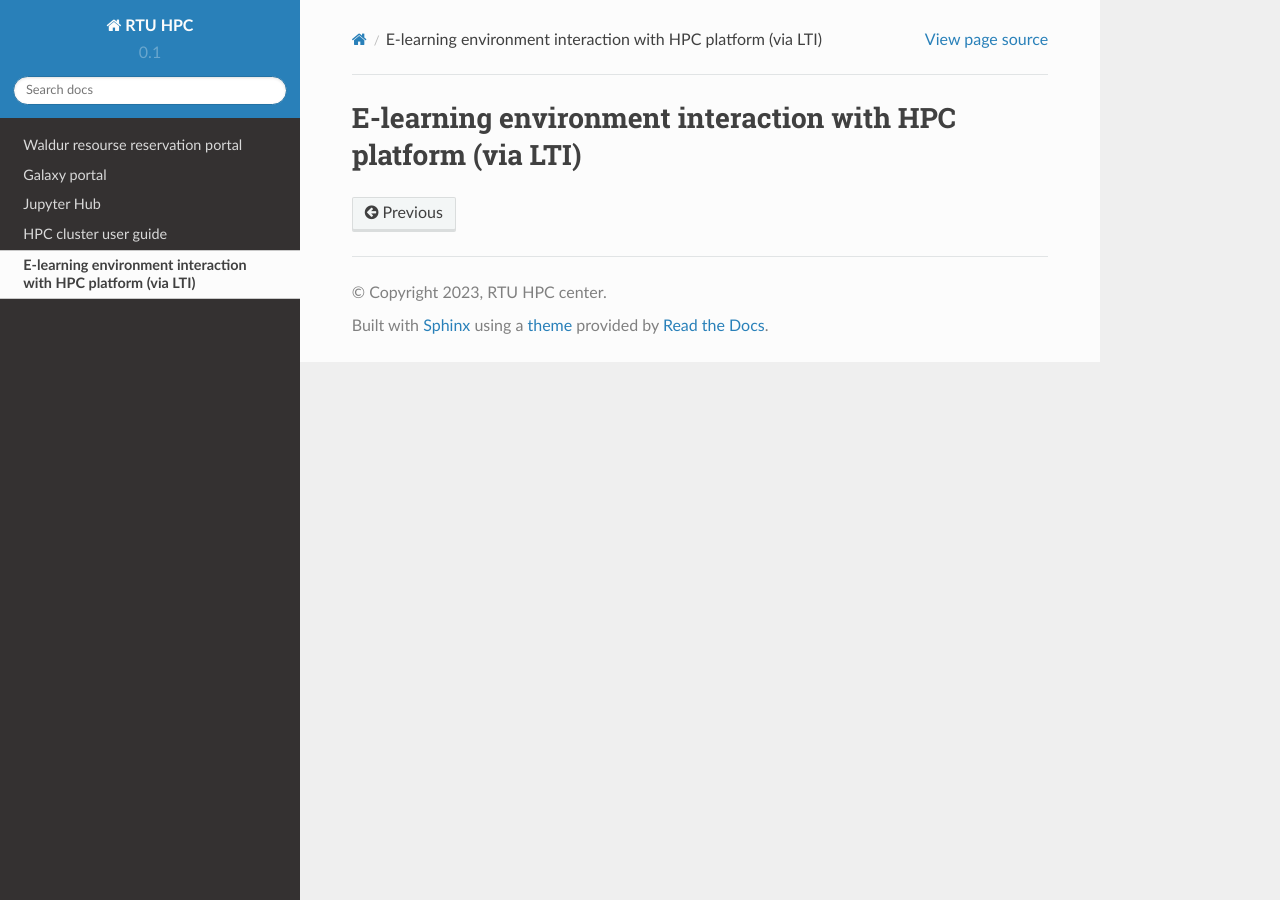
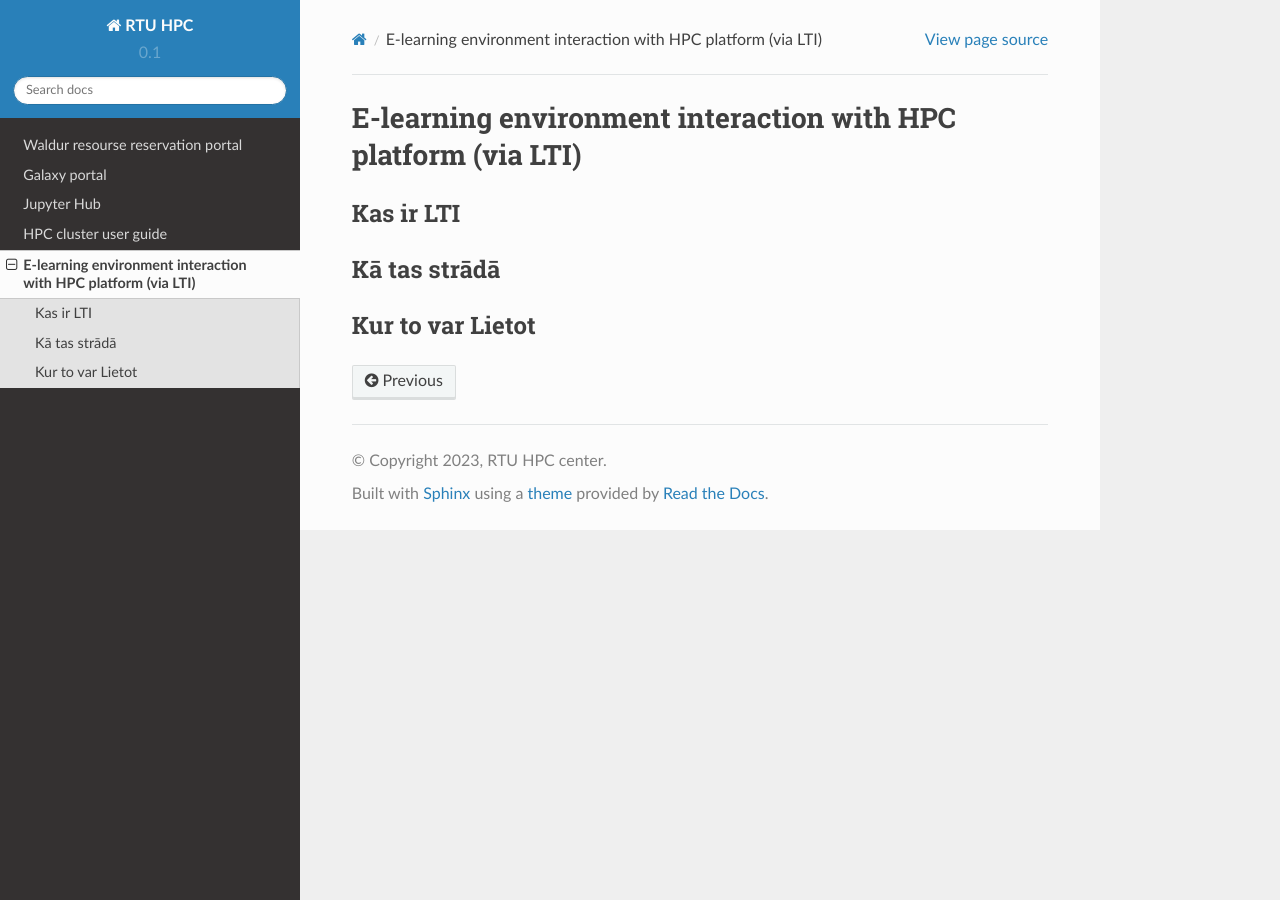
Before and after one commit to rtuhpc/hpc-platform, a Sphinx documentation site: the page built from doc/lti.md, in a window 1280 px wide. Built offline with Sphinx 7.4.7 and the Read the Docs theme 2.0.0, drawn with Linux system fonts in a browser that asks for light colours.

Commit message:
Update lti.md

```diff
--- a/doc/lti.md
+++ b/doc/lti.md
@@ -1 +1,5 @@
 # E-learning environment interaction with HPC platform (via LTI)
+
+## Kas ir LTI
+## Kā tas strādā
+## Kur to var Lietot
```
